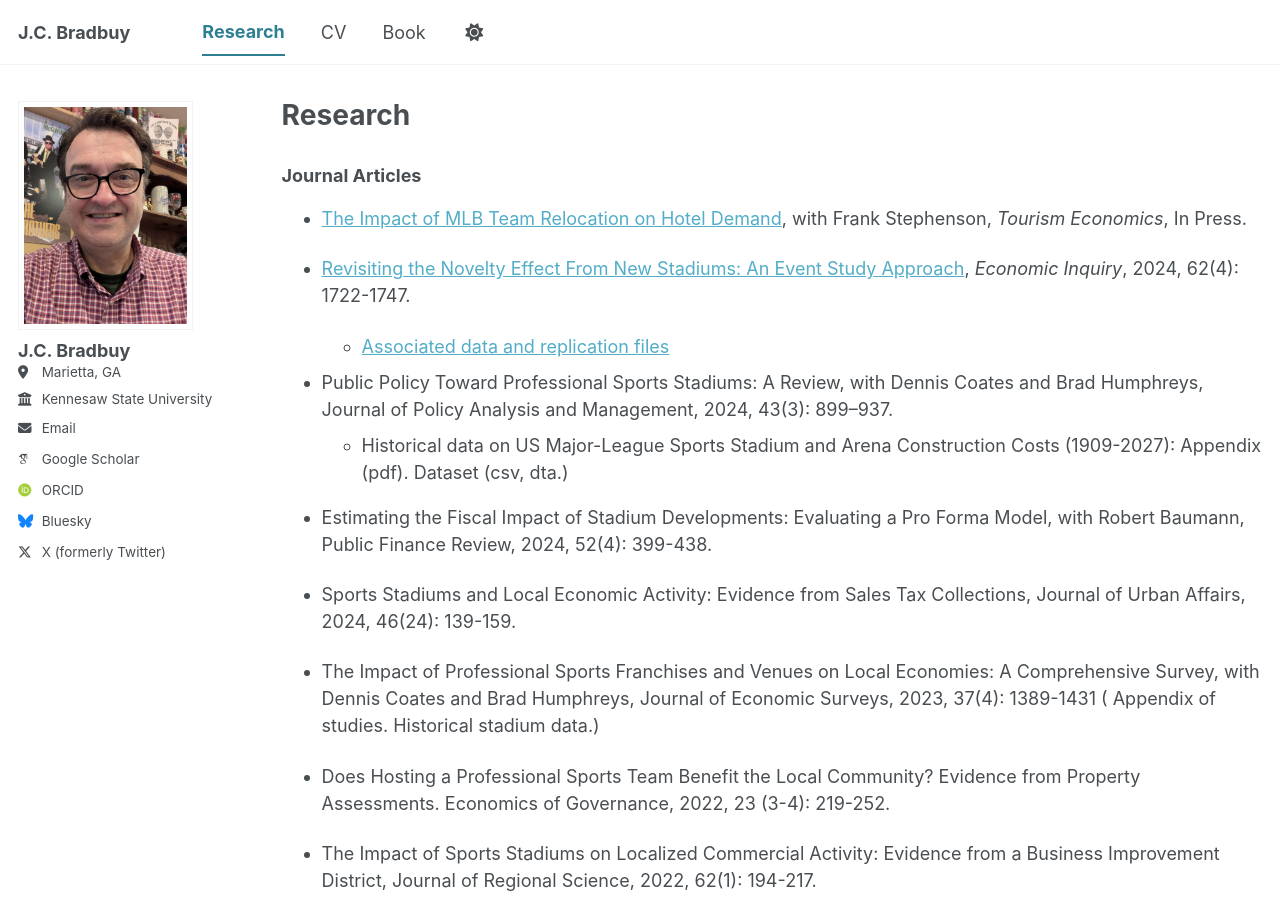
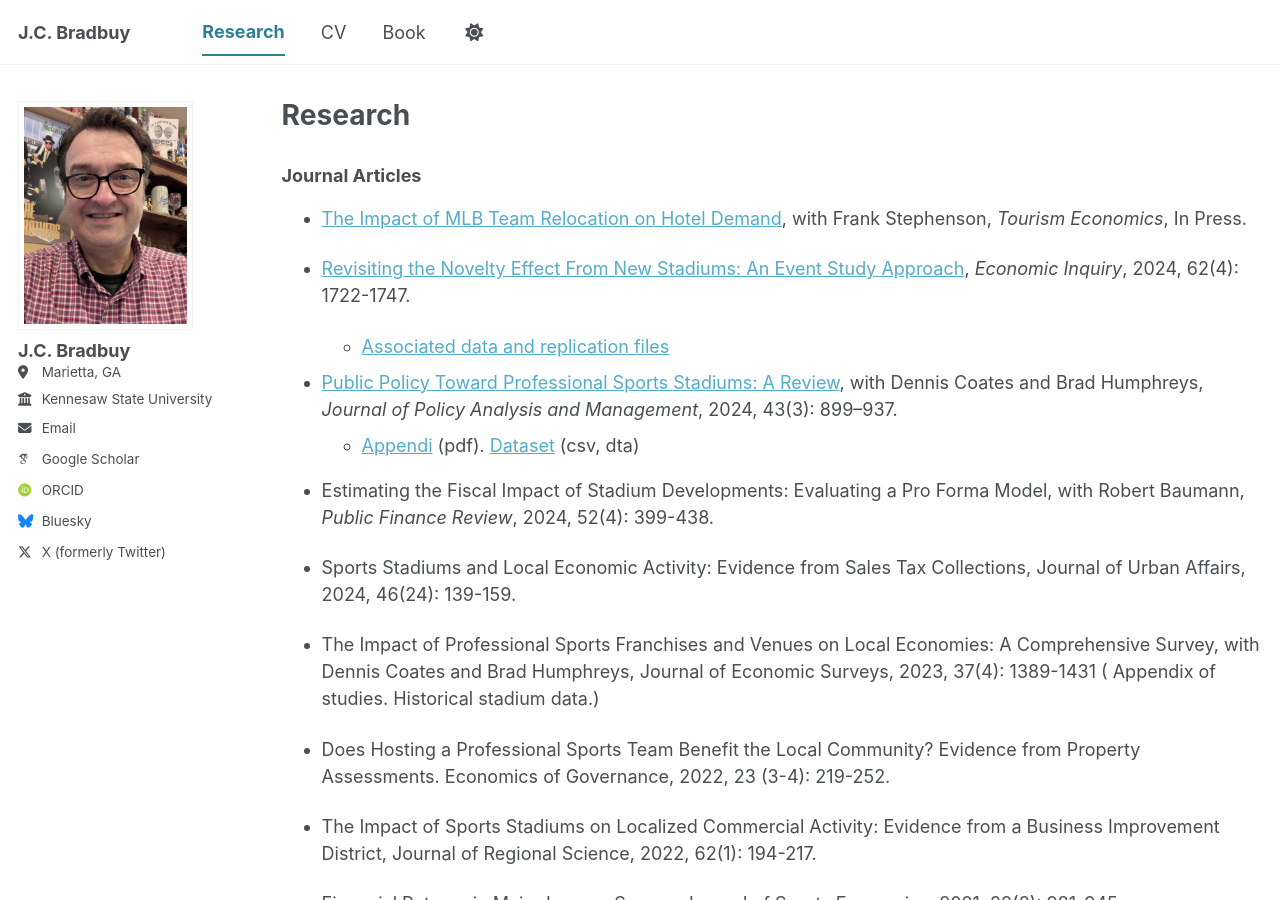
Before and after one commit to jcbradbury/jcbradbury.github.io, a Jekyll site: the page built from _pages/research.md, in a window 1280 px wide and 900 px high. Built offline with Jekyll 4.4.1, drawn with Linux system fonts in a browser that asks for light colours; some web fonts are replaced; a script bundle is joined from its source files by our own code; library files that are not in the unit come from our copies.

Commit message:
Update research.md

```diff
--- a/_pages/research.md
+++ b/_pages/research.md
@@ -13,10 +13,10 @@
 
     - [Associated data and replication files](https://doi.org/10.3886/E200122V2)
 
-- Public Policy Toward Professional Sports Stadiums: A Review, with Dennis Coates and Brad Humphreys, Journal of Policy Analysis and Management, 2024, 43(3): 899–937.
-    - Historical data on US Major-League Sports Stadium and Arena Construction Costs (1909-2027): Appendix (pdf). Dataset (csv, dta.)
+- [Public Policy Toward Professional Sports Stadiums: A Review](https://onlinelibrary.wiley.com/doi/full/10.1002/pam.22534), with Dennis Coates and Brad Humphreys, *Journal of Policy Analysis and Management*, 2024, 43(3): 899–937.
+    -  [Appendi](https://onlinelibrary.wiley.com/action/downloadSupplement?doi=10.1002%2Fpam.22534&file=pam22534-sup-0001-Appendix.pdf) (pdf). [Dataset](https://doi.org/10.3886/E193067V1) (csv, dta)
 
-- Estimating the Fiscal Impact of Stadium Developments: Evaluating a Pro Forma Model, with Robert Baumann, Public Finance Review, 2024, 52(4): 399-438.
+- Estimating the Fiscal Impact of Stadium Developments: Evaluating a Pro Forma Model, with Robert Baumann, *Public Finance Review*, 2024, 52(4): 399-438.
 
 - Sports Stadiums and Local Economic Activity: Evidence from Sales Tax Collections, Journal of Urban Affairs, 2024, 46(24): 139-159.
 
```
